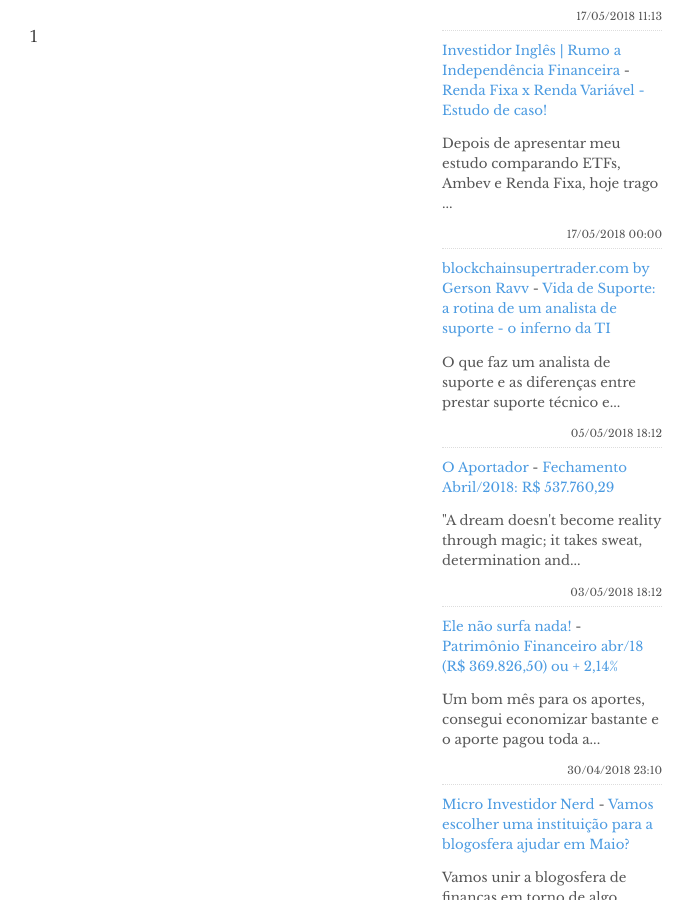
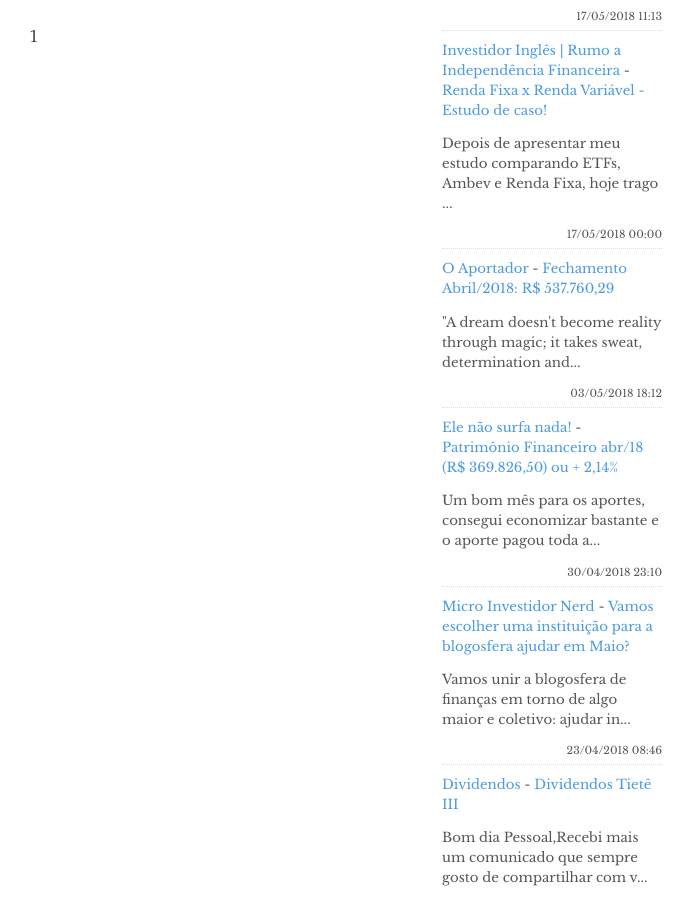
Before and after one commit to programadorpobre/programadorpobre.github.io, a Jekyll site: the page built from index.html, in a window 1280 px wide and 900 px high, scrolled down 583 px. Shown: the whole window, without its empty margins (478-1171 px from the left). Built offline with Jekyll 4.4.1, drawn with Linux system fonts in a browser that asks for light colours; the list of posts is cut into pages by our own code; comment, search, counter and statistics services are not loaded.

Commit message:
[ci skip] travis #288

```diff
--- a/_includes/feed-entries.html
+++ b/_includes/feed-entries.html
@@ -19,11 +19,6 @@
     <time datetime="2018-05-17T00:00:00.001-03:00">17/05/2018 00:00</time>
 </div>
 <div class="feed-entry">
-    <a class="feed-entry-site-name" href="http://www.blockchainsupertrader.com/">blockchainsupertrader.com by Gerson Ravv</a> - <a class="feed-entry-title" href="http://feedproxy.google.com/~r/BlockchainsupertradercomByGersonRavv/~3/t8D2cH1zA3s/vida-de-suporte-rotina-de-uma-analista.html">Vida de Suporte: a rotina de um analista de suporte - o inferno da TI</a>
-    <p class="feed-entry-summary">O que faz um analista de suporte e as diferenças entre prestar suporte técnico e...</p>
-    <time datetime="2018-05-05T18:12:00.004-03:00">05/05/2018 18:12</time>
-</div>
-<div class="feed-entry">
     <a class="feed-entry-site-name" href="https://oaportadorfinanceiro.blogspot.com/">O Aportador</a> - <a class="feed-entry-title" href="https://oaportadorfinanceiro.blogspot.com/2018/05/fechamento-abril2018-r-53776029.html">Fechamento Abril/2018: R$ 537.760,29</a>
     <p class="feed-entry-summary">"A dream doesn't become reality through magic; it takes sweat, determination and...</p>
     <time datetime="2018-05-03T18:12:00.002-03:00">03/05/2018 18:12</time>
```
